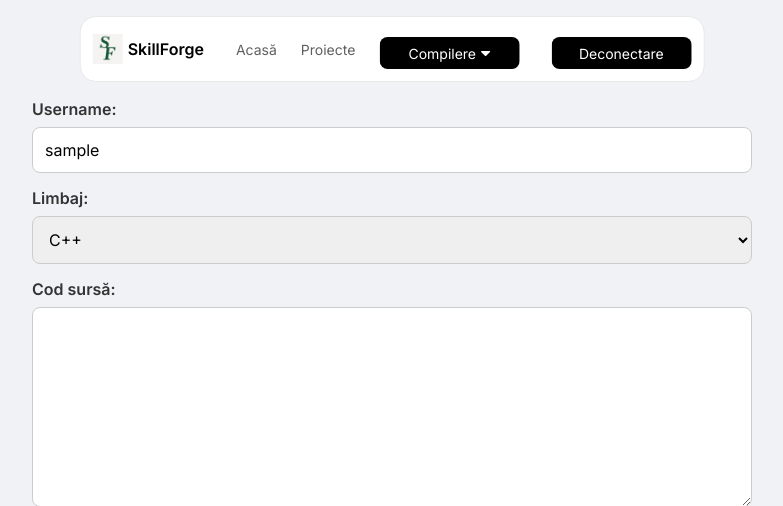
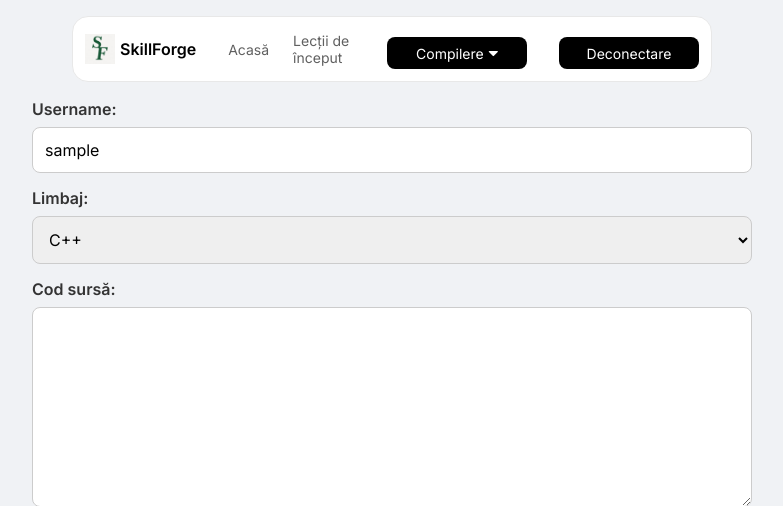
Before and after one commit to KingAndrew2068/SkillForge, a PHP site: page /compcpy.php in a window 1280 px wide. Shown: the top 506 px of the page, without its empty margins (248-1031 px from the left). Run offline with PHP 8.4, Linux system fonts and the light colour scheme; the visitor is signed in with stand-in values (Sample User, id 1); data that the repository does not hold is empty.

Commit message:
Update compcpy.php

```diff
--- a/compcpy.php
+++ b/compcpy.php
@@ -173,7 +173,7 @@ nav button i, .dropbtn i {
     </div>
     <div class="nav-links">
       <a href="acasa.php">Acasă</a>
-      <a href="#">Proiecte</a>
+      <a href="tutorials.php">Lecții de început</a>
       <div class="dropdown">
         <button class="dropbtn" id="dropdownBtn">
           Compilere <i class="fa fa-caret-down"></i>
```
